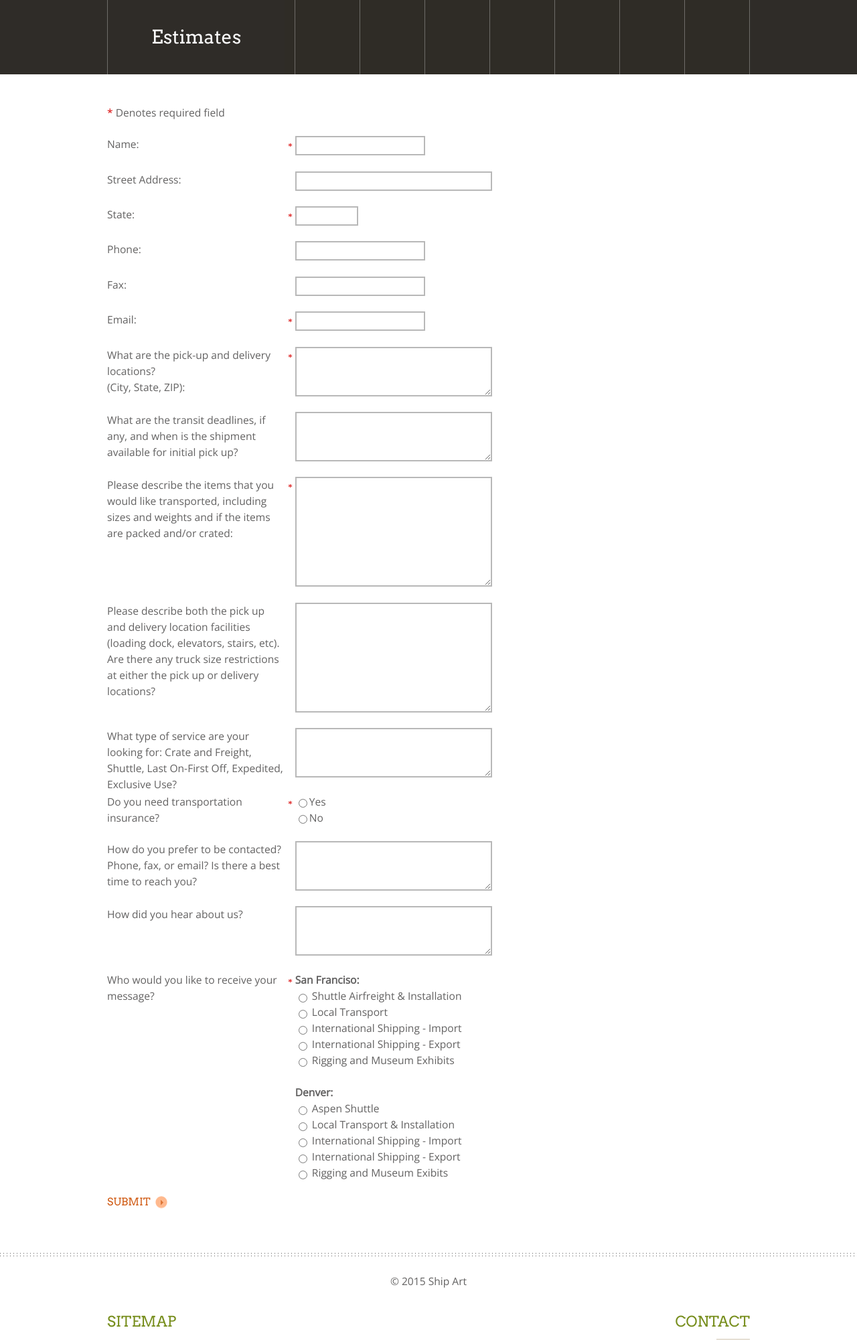
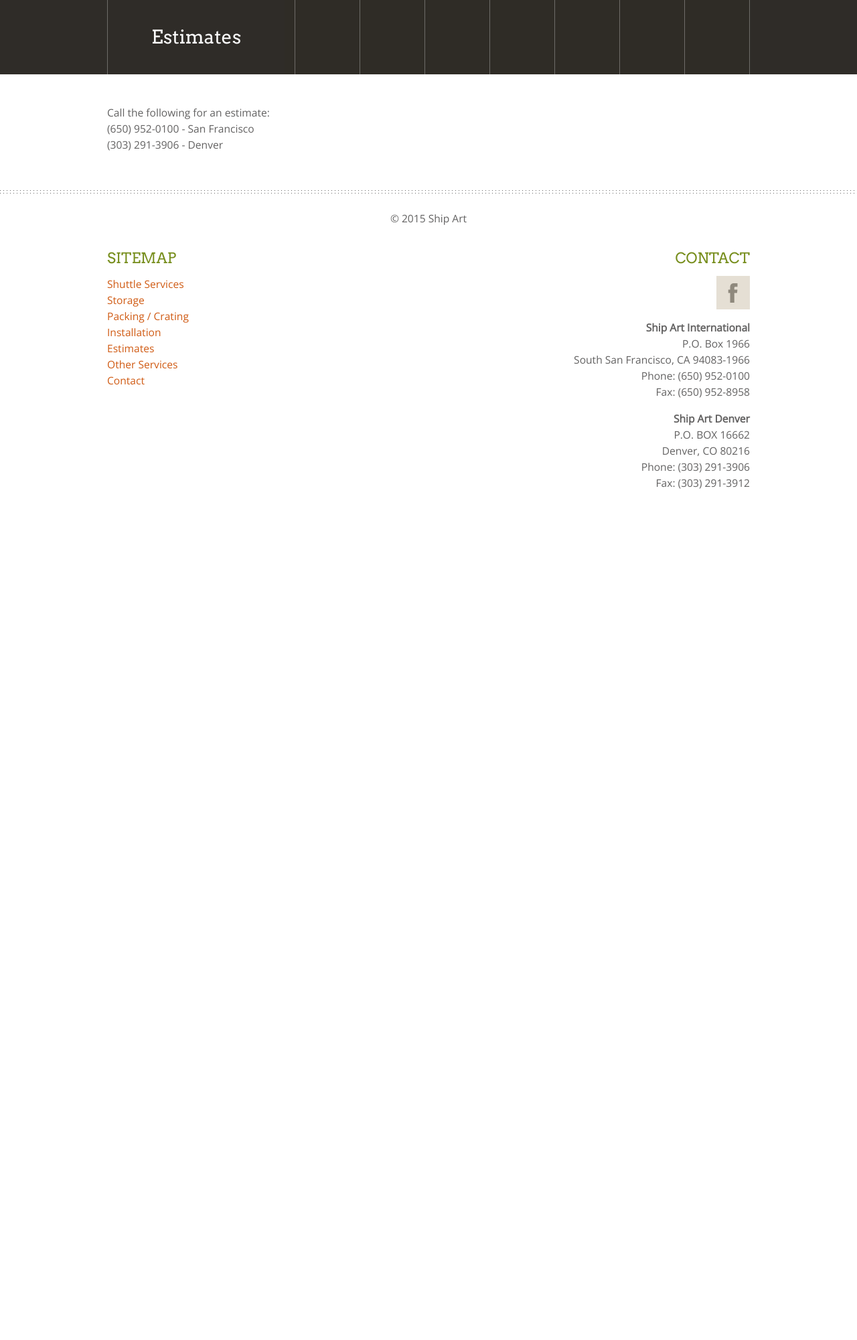
Before and after one commit to andrewkellerweb/shipart, a PHP site: page /estimates.php in a window 1280 px wide. Shown: the part 155-2156 px from the top of the page at 67% size. After the commit the page ends 885 px from the top, so only its background shows below. Run offline with PHP 8.4, Linux system fonts and the light colour scheme.

Commit message:
estimates: removed form

```diff
--- a/estimates.php
+++ b/estimates.php
@@ -38,101 +38,9 @@ Trained Professionals providing Fine Art Storage, Fine Art Shipping, Fine Art Tr
 	<div class="container-common">
 		<div class="main">
 
-
-<form id="estimatesform" class="form-long" action="estimates-thankyou.php" name="estimatesform" method="post" onsubmit="MM_validateForm('name','','R','email','','RisEmail','state','','R','locations','','R','items','','R','insure','','R','receive','','R');return document.MM_returnValue">
-
-
-  <article class="full"><span class="red">*</span> Denotes required field</article>
-
-  <label>Name:</label>
-  <article class="required_text"><input name="name" type="text" class="field_med" /></article>
-
-  <label>Street Address:</label>
-  <article><input name="address" type="text" class="field_long"/></article>
-
-  <label>State:</label>
-  <article class="required_text"><input name="state" type="text" class="field_shortest" maxlength="2" /></article>
-
-  <label>Phone:</label>
-  <article><input name="phone" type="text" class="field_med" /></article>
-
-  <label>Fax:</label>
-  <article><input name="fax" type="text" class="field_med" /></article>
-
-  <label>Email:</label>
-  <article class="required_text"><input name="email" type="text" class="field_med"/></article>
-
-  <label>What are the pick-up and delivery locations? <br />(City, State, ZIP):</strong></label>
-  <article class="required_text"><textarea name="locations" rows="4" class="field_message" ></textarea></article>
-
-  <label>What are the transit deadlines, if any, and when is the shipment available for initial pick up?</label>
-  <article><textarea name="deadlines" rows="4" class="field_message" ></textarea></article>
-
-  <label>Please describe the items that you would like transported, including sizes and weights and if the items are packed and/or crated:</label>
-  <article class="required_text"><textarea name="items" rows="10" class="field_message" ></textarea></article>
-
-  <label>Please describe both the pick up and delivery location facilities (loading dock, elevators, stairs, etc).  Are there any
-                  truck size restrictions at either the pick up or delivery locations?</label>
-  <article><textarea name="facilities" rows="10" class="field_message" ></textarea></article>
-
-  <label>What type of service are your looking for: Crate and Freight, Shuttle, Last On-First Off, Expedited, Exclusive Use?</label>
-  <article><textarea name="service" rows="4" class="field_message"></textarea></article>
-
-  <label>Do you need transportation insurance?</label>
-  <article class="required_text">
-    <div class="radiobutton_container">
-      <input name="insure" type="radio" value="Yes" />Yes
-    </div>
-    <div class="radiobutton_container">
-      <input name="insure" type="radio" value="No" />No
-    </div>
-  </article>
-
-  <label>How do you prefer to be contacted?  Phone, fax, or email? Is there a best time to reach you?</label>
-  <article><textarea name="contactpreference" rows="4" class="field_message" ></textarea></article>
-
-  <label>How did you hear about us?</label>
-  <article><textarea name="hearabout" rows="4" class="field_message"></textarea></article>
-
-  <label>Who would you like to receive your message?</label>
-  <article class="required_text">
-    <strong>San Franciso: </strong>
-    <div class="radiobutton_container2">
-      <input name="receive" type="radio" value="sanshuttle" />
-      Shuttle Airfreight &amp; Installation
-    </div>
-    <div class="radiobutton_container2">
-      <input name="receive" type="radio" value="sanlocal" />
-      Local Transport</div>
-    <div class="radiobutton_container2">
-      <input name="receive" type="radio" value="sanimport" />
-    International Shipping  - Import</div>
-    <div class="radiobutton_container2">
-      <input name="receive" type="radio" value="sanexport" />
-      International Shipping  - Export </div>
-    <div class="radiobutton_container2">
-      <input name="receive" type="radio" value="sanrigging" />
-      Rigging and Museum Exhibits </div>
-    <br />
-
-    <strong>Denver:</strong>
-    <div class="radiobutton_container2">
-      <input name="receive" type="radio" value="denaspen" />
-      Aspen Shuttle </div>
-    <div class="radiobutton_container2">
-      <input name="receive" type="radio" value="denlocal" />
-      Local Transport &amp; Installation</div>
-    <div class="radiobutton_container2">
-      <input name="receive" type="radio" value="denimport" />
-    International Shipping  - Import</div>
-    <div class="radiobutton_container2">
-      <input name="receive" type="radio" value="denexport" />
-      International Shipping  - Export </div>
-    <div class="radiobutton_container2"><input name="receive" type="radio" value="denrigging" /> Rigging and Museum Exibits </div>
-  </article>
-
-  <article><input name="submit" type="submit" class="field_text" id="submit" value="Submit" /></article>
-</form>
+<p>Call the following for an estimate:<br />
+  (650) 952-0100 - San Francisco<br />
+  (303) 291-3906 - Denver</p>
 
   </div> <!-- /main -->
 
```
